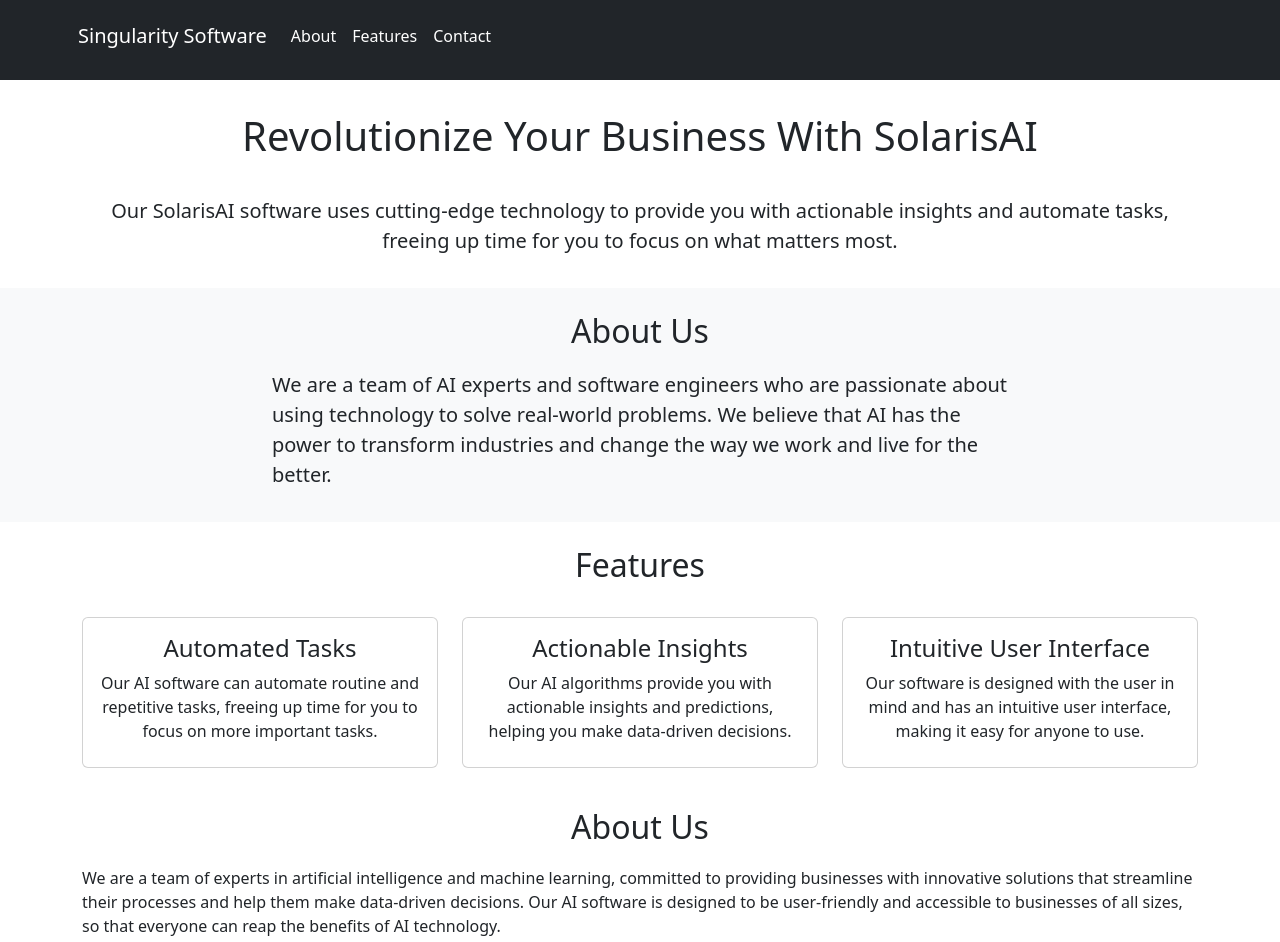
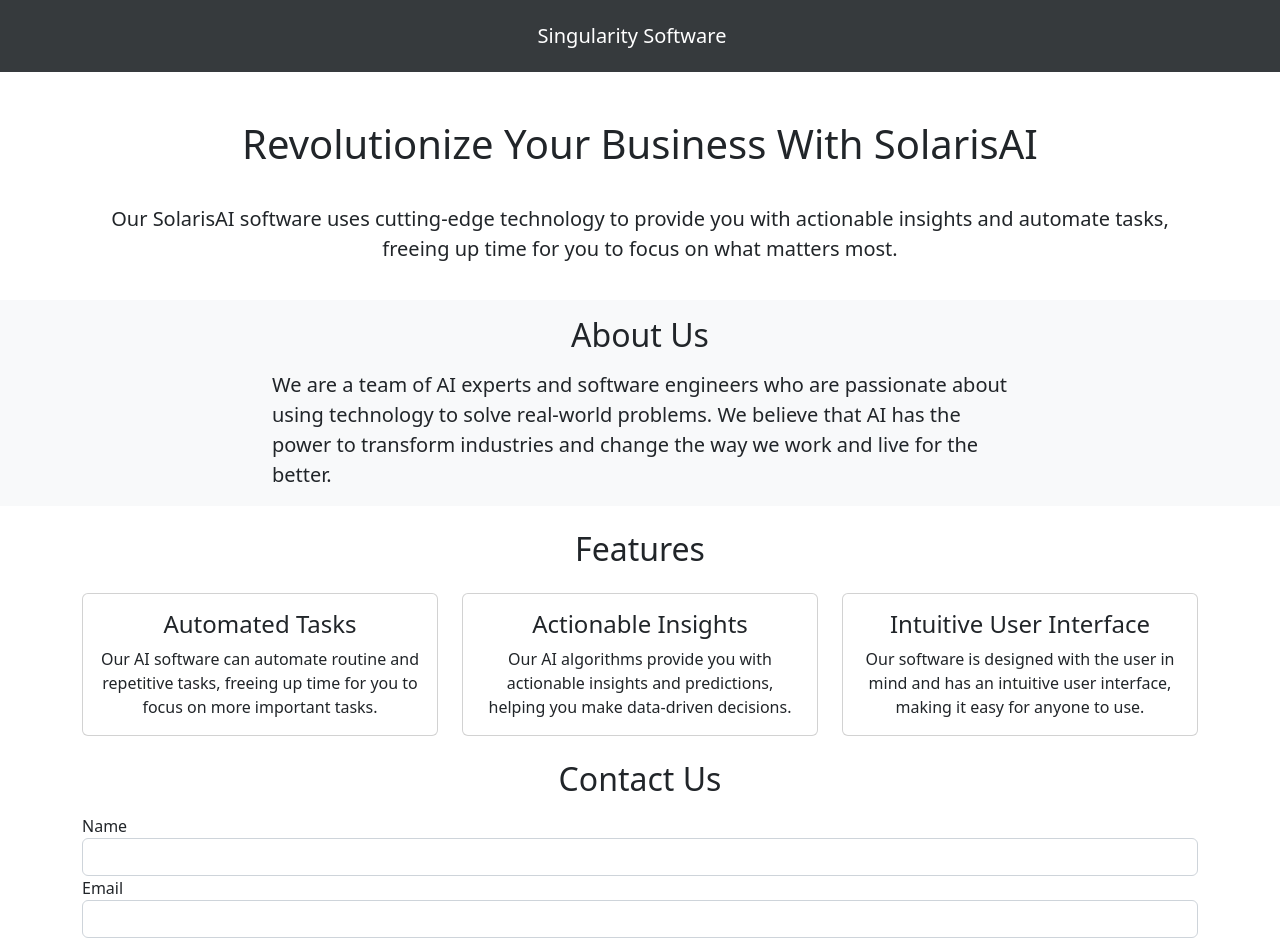
Before and after one commit to singularitysoft/singularitysoft.io, a SvelteKit app: page / in a window 1280 px wide. Shown: the top 942 px of the page. Built offline with nearby package versions, Linux system fonts and the light colour scheme.

Commit message:
removed the navbar, other cosmetic changes

```diff
--- a/src/routes/+page.svelte
+++ b/src/routes/+page.svelte
@@ -29,32 +29,17 @@
   <title>Singularity Software</title>
 </head>
 <body>
+
+
+
   <nav class="navbar navbar-expand-lg navbar-light bg-light">
-    <div class="container">
-      <!-- svelte-ignore a11y-invalid-attribute -->
-      <a class="navbar-brand" href="#">Singularity Software</a>
-      <button class="navbar-toggler" type="button" data-toggle="collapse" data-target="#navbarNav" aria-controls="navbarNav" aria-expanded="false" aria-label="Toggle navigation">
-        <span class="navbar-toggler-icon"></span>
-      </button>
-      <div class="collapse navbar-collapse" id="navbarNav">
-        <ul class="navbar-nav ml-auto">
-          <li class="nav-item">
-            <a class="nav-link" href="#about">About</a>
-          </li>
-          <li class="nav-item">
-            <a class="nav-link" href="#features">Features</a>
-          </li>
-          <li class="nav-item">
-            <a class="nav-link" href="#contact">Contact</a>
-          </li>
-        </ul>
-      </div>
-    </div>
+      <a class="navbar-brand singularity-brand" href="/">Singularity Software</a>
   </nav>
+
   <section id="hero" class="text-center">
     <div class="container">
       <h1 class="mb-5">Revolutionize Your Business With SolarisAI</h1>
-      <p class="lead mb-5">
+      <p class="lead solaris-ai-synopsis mb-5">
         Our SolarisAI software uses cutting-edge technology to provide you with
         actionable insights and automate tasks, freeing up time for you to
         focus on what matters most.
@@ -65,16 +50,13 @@
     <div class="container">
       <div class="row">
         <div class="col-lg-8 mx-auto">
-          <h2 class="text-center">About Us</h2>
+          <h2 class="text-center about-us">About Us</h2>
           <p class="lead">
             We are a team of AI experts and software engineers who are passionate about using technology to solve real-world problems. We believe that AI has the power to transform industries and change the way we work and live for the better.
           </p>
         </div>
       </div>
-
-
-
-            </div>
+    </div>
   </section>
   <section id="features">
     <div class="container">
@@ -107,15 +89,9 @@
       </div>
     </div>
   </section>
-  <section id="about">
-    <div class="container">
-      <h2 class="text-center">About Us</h2>
-      <p>We are a team of experts in artificial intelligence and machine learning, committed to providing businesses with innovative solutions that streamline their processes and help them make data-driven decisions. Our AI software is designed to be user-friendly and accessible to businesses of all sizes, so that everyone can reap the benefits of AI technology.</p>
-    </div>
-  </section>
   <section id="contact">
     <div class="container">
-      <h2 class="text-center">Contact Us</h2>
+      <h2 class="text-center contact-us">Contact Us</h2>
       <form>
         <div class="form-group">
           <label for="name">Name</label>
@@ -143,43 +119,42 @@
 
 <style>
   h1 {
+    margin-top: 48px !important;
     margin-bottom: 36px !important;
   }
 
-  h2 {
-    margin-top: 24px;
-    margin-bottom: 20px;
+  h2.about-us {
+    margin-top: 16px;
+    margin-bottom: 16px;
   }
 
   h2.features {
+    margin: 24px 0;
+  }
+
+  h2.contact-us {
+    margin-top: 24px;
     margin-bottom: 16px;
   }
 
-  p {
-    margin-bottom: 8px;
+  p.lead.solaris-ai-synopsis {
+    margin-bottom: 36px !important;
   }
 
-  p.lead {
-    margin-bottom: 32px !important;
-  }
-
-  .btn {
-    margin-top: 24px;
-    margin-bottom: 6px;
+  button {
+    margin: 24px 0;
   }
 
   .navbar {
     background: rgb(33,37,41) !important;
-    margin-top: 0;
-    margin-bottom: 32px;
+    opacity: 0.9;
+    flex-direction: column;
+    margin-bottom: 24px;
+    padding: 16px;
   }
 
   a.navbar-brand, a.nav-link {
     color: white !important;
-  }
-
-  .container {
-    margin-bottom: 24px;
   }
 
   section#contact .container .form-group {
@@ -190,18 +165,16 @@
     text-align: center;
   }
 
-  .navbar-expand-lg>.container {
-    padding: 8px !important;
-    margin-bottom: 8px !important;
-  }
-
   .card {
     text-align: center;
-    margin: 16px 0;
   }
 
   footer {
     padding-top: 26px;
-    padding-bottom: 1px;
+    padding-bottom: 8px;
+  }
+
+  .singularity-brand:hover {
+    cursor: pointer;
   }
 </style>
```
